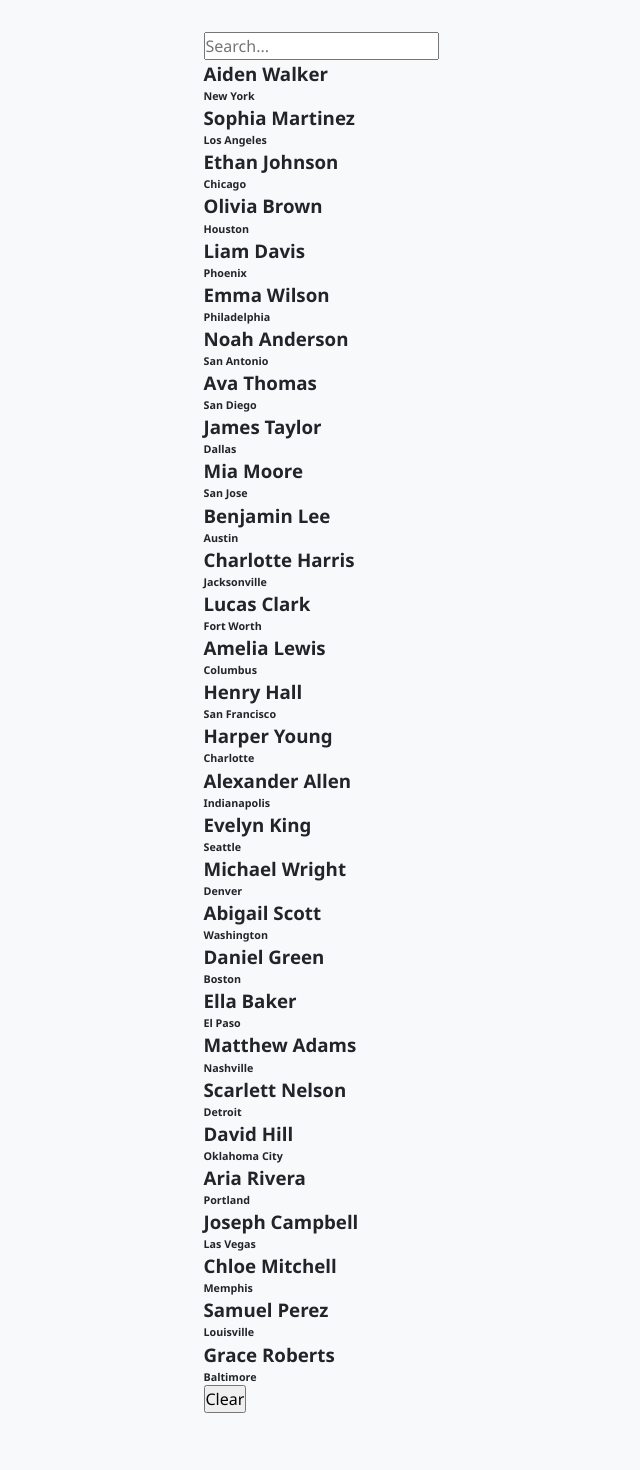
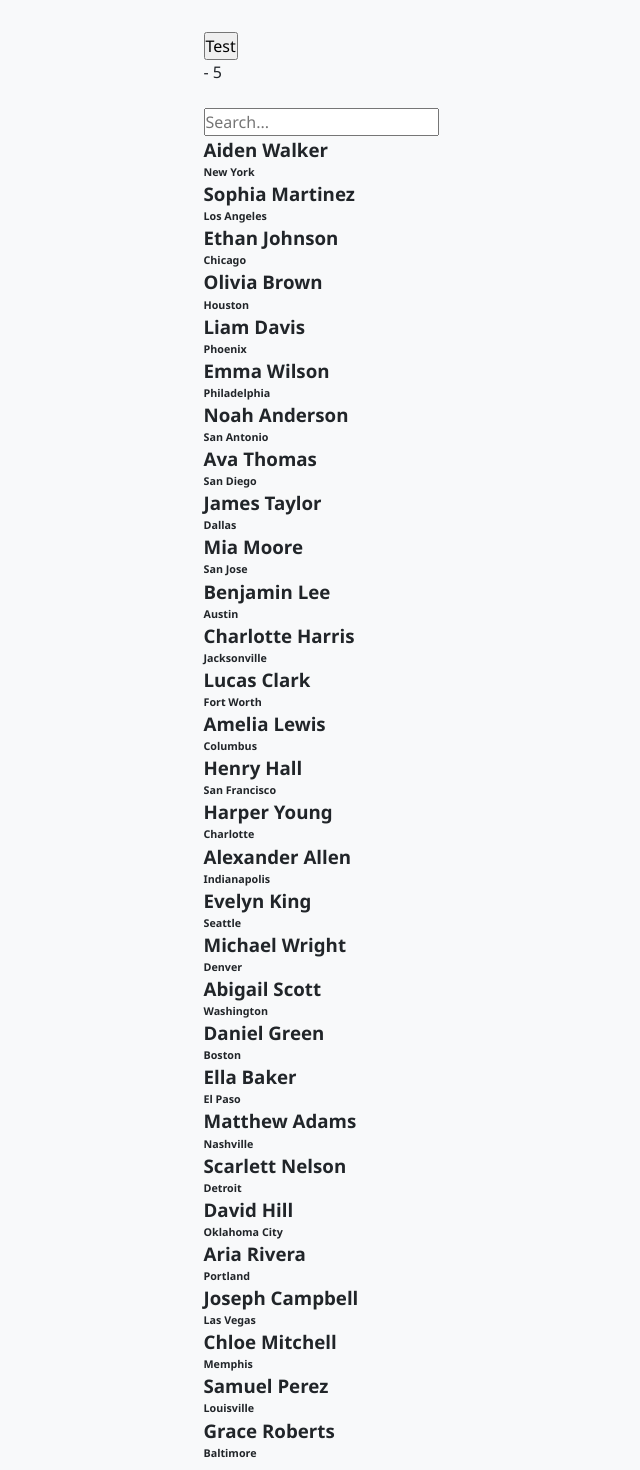
Before and after one commit to ChanukaNadun/perfect-front-end-react, a React (Create React App) app: page /state in a window 1280 px wide. Shown: the top 1470 px of the page, without its empty margins (319-959 px from the left). Built offline with nearby package versions, Linux system fonts and the light colour scheme.

Commit message:
find include option

```diff
--- a/src/Pages/state/index.jsx
+++ b/src/Pages/state/index.jsx
@@ -4,6 +4,11 @@ import React from "react";
 function StateCheck() {
   const [searchName, setSearchName] = useState("");
   const [filterNames, setFilterNames] = useState([]);
+  const [getNewUser, setNewGetUser] = useState([]);
+
+  let users = ["Alice", "Bob", "Charlie"];
+  let scores = [45, 80, 32, 90, 60];
+  let nested = [1, [2, [3, 4]], 5];
 
   useEffect(() => {
     let filterNamesList = [];
@@ -18,17 +23,27 @@ function StateCheck() {
       console.log(filterNamesList, "Filtered Names", searchName);
     } else {
       setFilterNames(people);
-      console.log("No changes");
     }
   }, [searchName]);
 
-  const clearInput = () => {
-    setFilterNames(people);
-    setSearchName("");
+  const ArrayTest = (name) => {
+    let getUser = users.filter((user) => { return user.toLowerCase().includes(name.toLowerCase())});
+    // console.log(getUser, "Get User");
+    setNewGetUser(getUser);
   };
+
+  // useEffect(() => {
+  //   console.log(getNewUser, "Get User");
+  // }, [getNewUser]);
+
+let passing = scores.filter((s) => s >= 50);
+console.log("Passing:", passing);
 
   return (
     <div>
+      <button onClick={() => ArrayTest("bob")}>Test</button>
+      {getNewUser ? <div>{getNewUser[0]} - 5</div> : <div>No Data Found</div>}
+      <br />
       <input
         type="text"
         placeholder="Search..."
@@ -44,7 +59,6 @@ function StateCheck() {
       ) : (
         <div>No Data Found</div>
       )}
-      <button onClick={clearInput}>Clear</button>
     </div>
   );
 }
```
